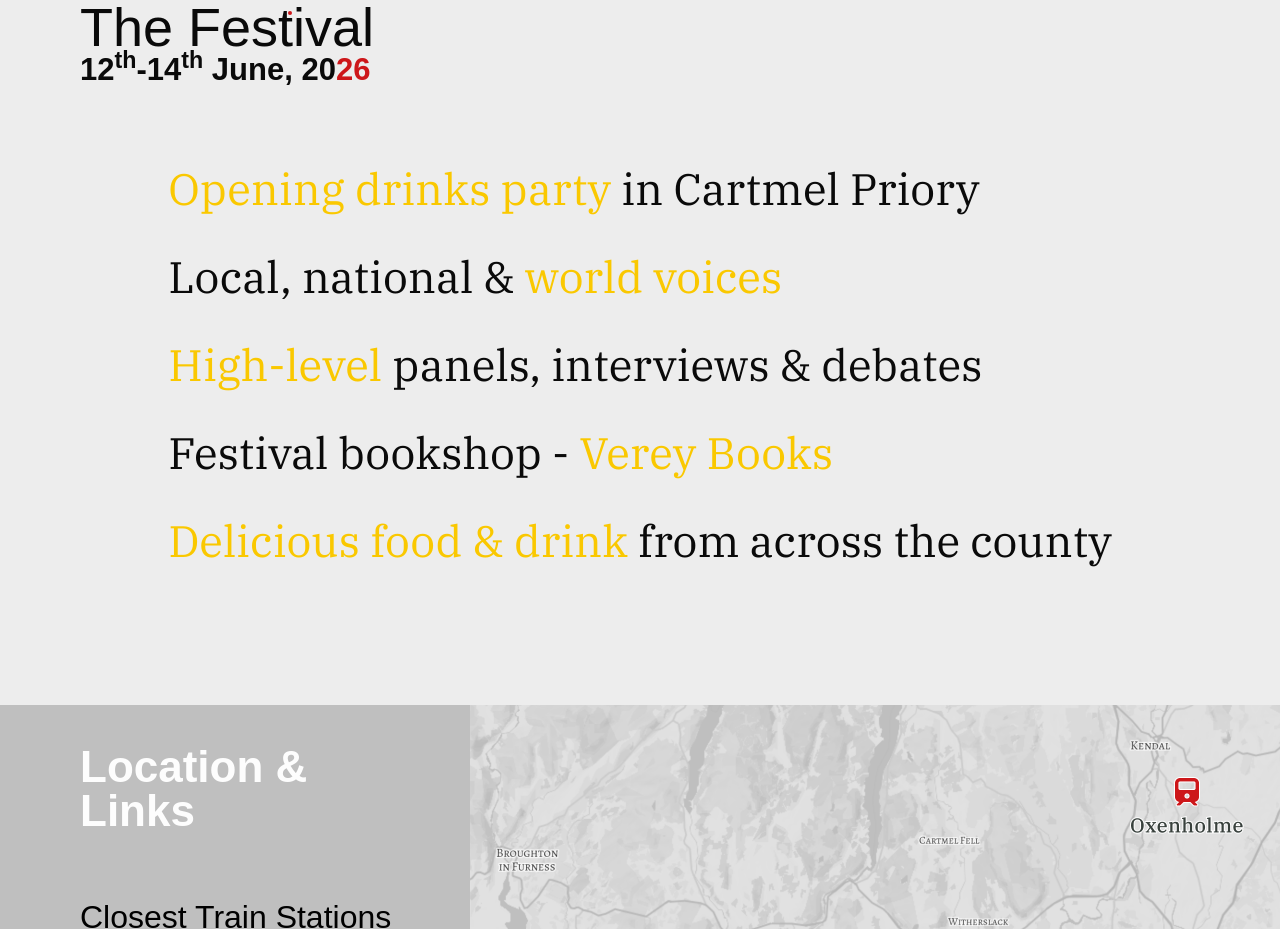
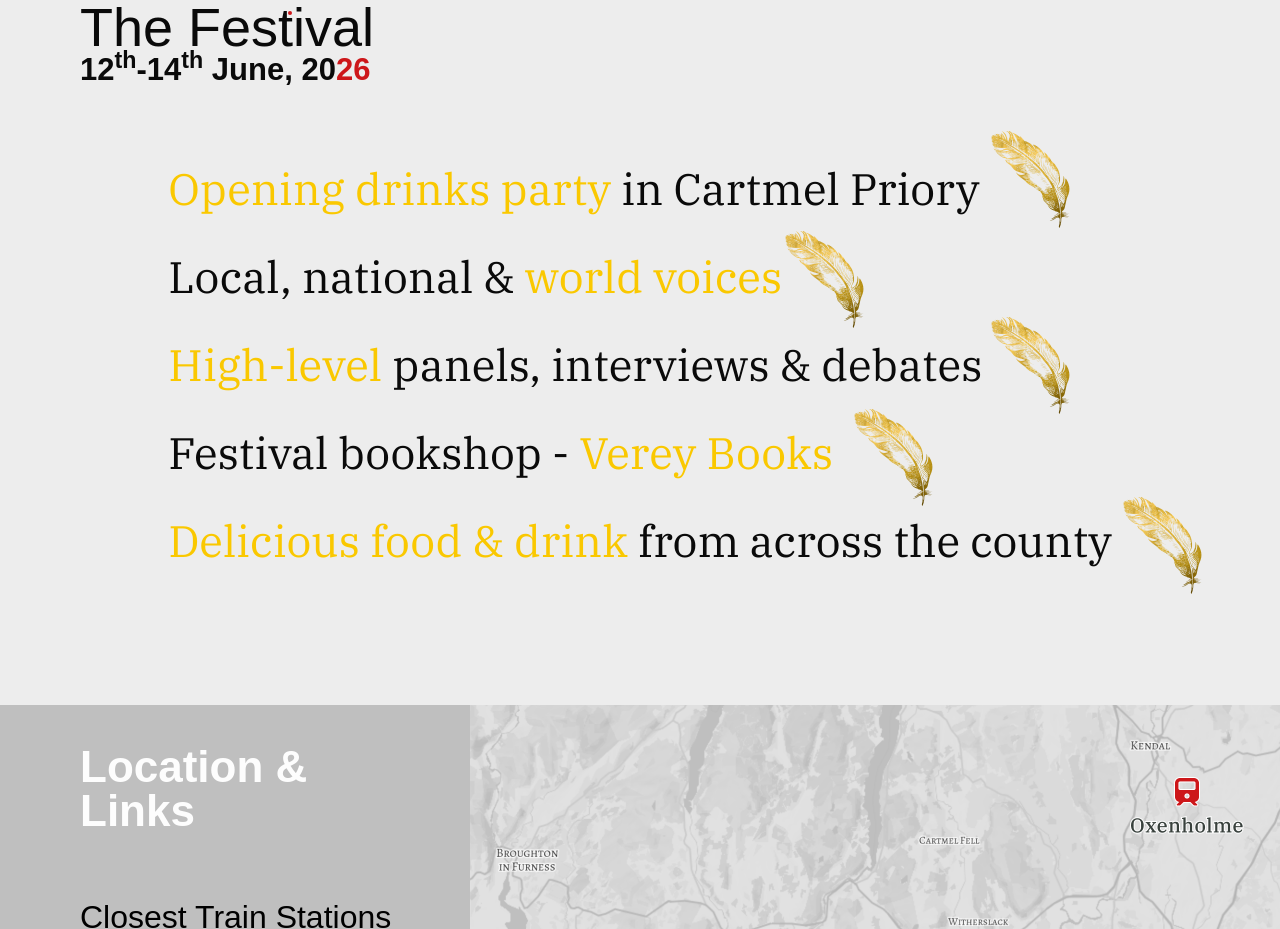
Before and after one commit to Shakey343/lakes-book-fest, a React (Vite) app: page / in a window 1280 px wide. Shown: the part 1440-2369 px from the top of the page. Built offline with nearby package versions, Linux system fonts and the light colour scheme; a web font is replaced by a local one.

Commit message:
feathers added

```diff
--- a/src/App.tsx
+++ b/src/App.tsx
@@ -1,4 +1,5 @@
 import FeatherImg from "./assets/gold_feather.png";
+import smallFeatherImg from "./assets/small_gold_feather.jpg";
 import mapImg from "./assets/map.png";
 import cartmelImg from "./assets/cartmel_priory.png";
 import bookImg from "./assets/school_book.png";
@@ -57,8 +58,33 @@ function App() {
               <span className="text-fire-red font-bold">26</span>
             </p>
           </div>
-          <div className="mx-auto">
-            <p className="text-[44px] leading-loose">
+          <div className="mx-auto ">
+            <p className="text-[44px] leading-loose relative">
+              <img
+                src={smallFeatherImg}
+                alt=""
+                className="absolute w-[100px] h-[100px] right-[32px] -top-[16px]"
+              />
+              <img
+                src={smallFeatherImg}
+                alt=""
+                className="absolute w-[100px] h-[100px] right-[238px] top-[84px]"
+              />
+              <img
+                src={smallFeatherImg}
+                alt=""
+                className="absolute w-[100px] h-[100px] right-[32px] top-[170px]"
+              />
+              <img
+                src={smallFeatherImg}
+                alt=""
+                className="absolute w-[100px] h-[100px] right-[169px] top-[262px]"
+              />
+              <img
+                src={smallFeatherImg}
+                alt=""
+                className="absolute w-[100px] h-[100px] -right-[100px] -bottom-[10px]"
+              />
               <span className="text-jonquil">Opening drinks party</span> in
               Cartmel Priory
               <br />
@@ -106,7 +132,9 @@ function App() {
                 </ul>
               </div>
               <div className="flex flex-col gap-[10px]">
-                <h3 className="text-[32px] font-light font-adelphi">By Train</h3>
+                <h3 className="text-[32px] font-light font-adelphi">
+                  By Train
+                </h3>
                 <ul className="leading-relaxed">
                   <li>London-Cark · 3h45-4h15</li>
                 </ul>
@@ -179,7 +207,9 @@ function App() {
           className="bg-grey flex flex-col items-center gap-[100px] px-[80px] py-[160px]"
           id="support"
         >
-          <h2 className="text-[88px] font-light text-silver">Support <span className="text-fire-red font-bold">us</span></h2>
+          <h2 className="text-[88px] font-light text-silver">
+            Support <span className="text-fire-red font-bold">us</span>
+          </h2>
           <div className="flex flex-col gap-[80px] w-full">
             <div className="flex justify-between w-full px-[176px]">
               <a
@@ -193,7 +223,11 @@ function App() {
                 <p className="font-semibold text-[48px] group-hover:text-[50px] transition-all text-center">
                   founding patron
                 </p>
-                <img className="hidden group-hover:block aboslute top-10 w-[40px]" src={downloadImg} alt="" />
+                <img
+                  className="hidden group-hover:block aboslute top-10 w-[40px]"
+                  src={downloadImg}
+                  alt=""
+                />
                 <div className="flex flex-col items-center justify-center gap-[10px] absolute rounded-full -left-[150px] -top-[100px] bg-jonquil h-[240px] w-[240px]">
                   <p className="text-center text-[32px] font-semibold">
                     3-year subscription
@@ -293,7 +327,7 @@ function App() {
                 href="https://github.com/Shakey343"
                 target="_blank"
                 className="font-medium hover:text-jonquil transition-all"
-                >
+              >
                 Jake Pople
               </a>
             </p>
```
Also changed, not shown: src/assets/small_gold_feather.jpg (added).
